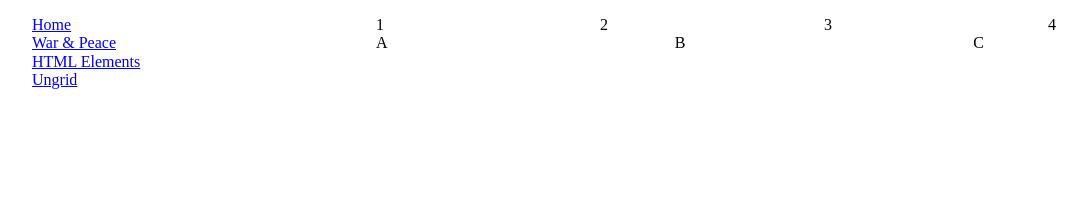
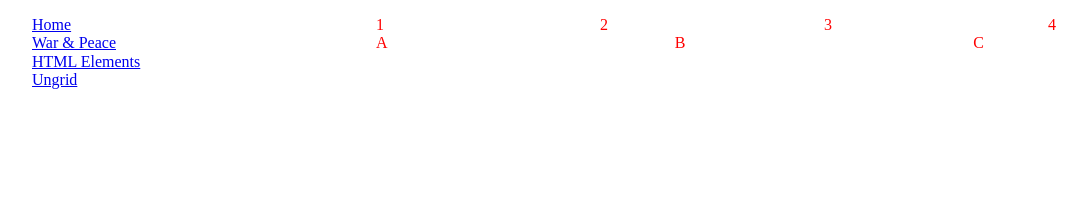
Before and after one commit to monochromeblue/battlemat, a Jekyll site: the page built from ungrid.md, in a window 1280 px wide. Shown: the top 209 px of the page, without its empty margins (8-1095 px from the left). Built offline with Jekyll 4.4.1, drawn with Linux system fonts in a browser that asks for light colours; cached includes are drawn as plain includes.

Commit message:
sense checkking css class is working as expected

```diff
--- a/assets/css/monoblue.css
+++ b/assets/css/monoblue.css
@@ -4,4 +4,5 @@
 
 .main {
     max-width: 50px;
+    color: red;
 }
```
